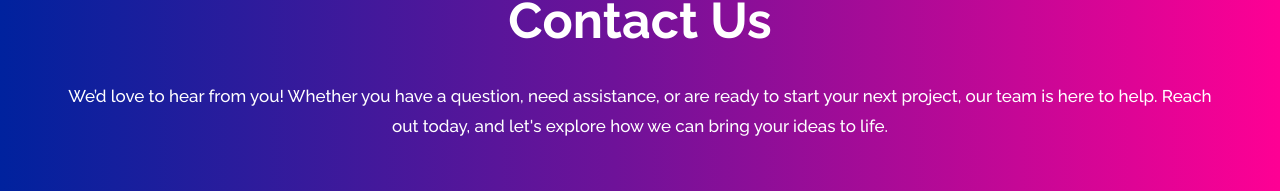
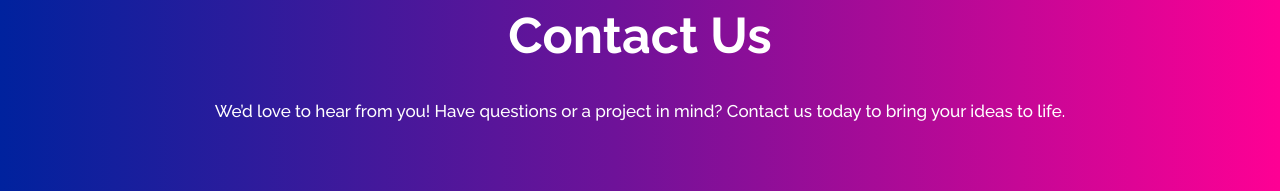
Before and after one commit to Muhammad-Zunain/Portfolio-Cognitech, a React (Vite) app in the folder portfolioFrontend/: page /Contact in a window 1280 px wide. Shown: the part 238-429 px from the top of the page. Built offline with nearby package versions, Linux system fonts and the light colour scheme; no server answers.

Commit message:
add para

```diff
--- a/portfolioFrontend/src/pages/Contact/Contact.jsx
+++ b/portfolioFrontend/src/pages/Contact/Contact.jsx
@@ -8,7 +8,8 @@ const Contact = () => {
         <>
             <div className='f-contact-header'>
                 <h2>Contact Us</h2>
-                <p>We’d love to hear from you! Whether you have a question, need assistance, or are ready to start your next project, our team is here to help. Reach out today, and let's explore how we can bring your ideas to life.</p>
+                <p>
+                We’d love to hear from you! Have questions or a project in mind? Contact us today to bring your ideas to life.</p>
             </div>
             <div className="container main_contact_wrapper">
                 <div className='contact_style_left'></div>
```
